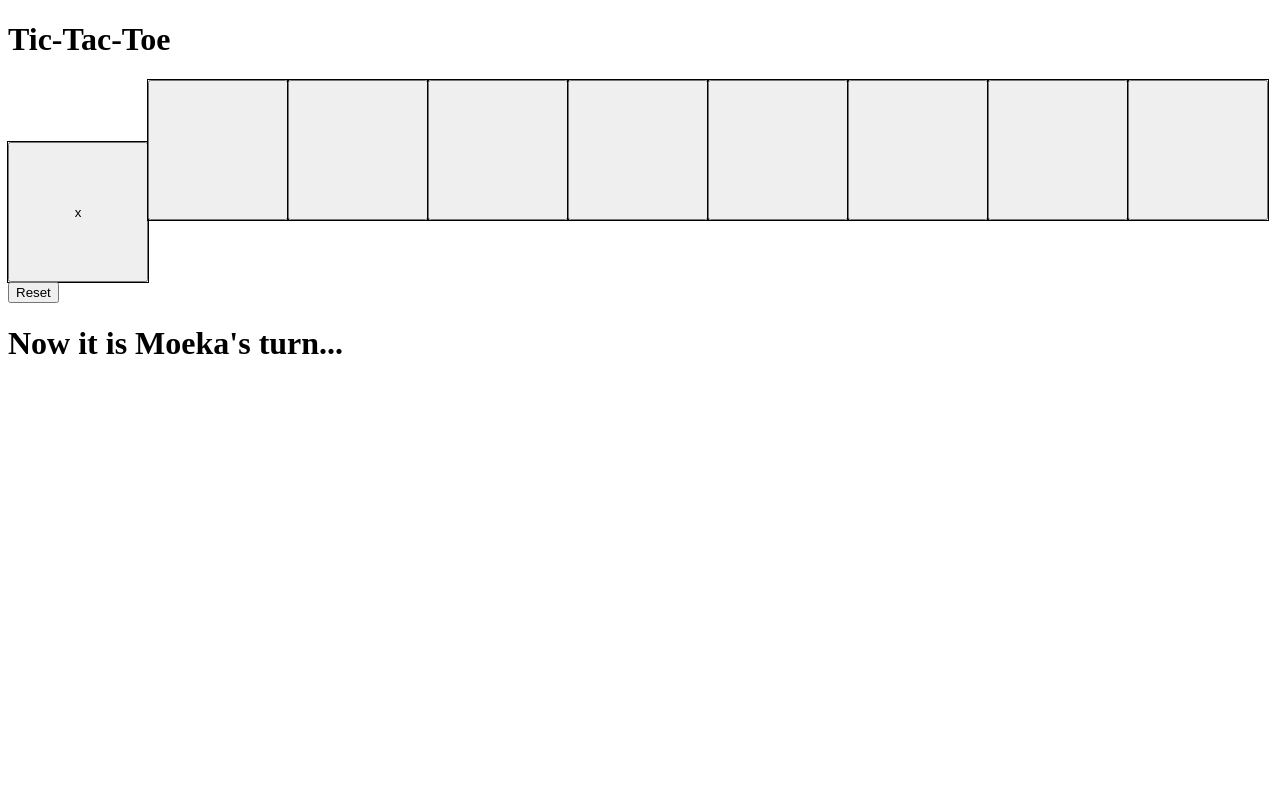
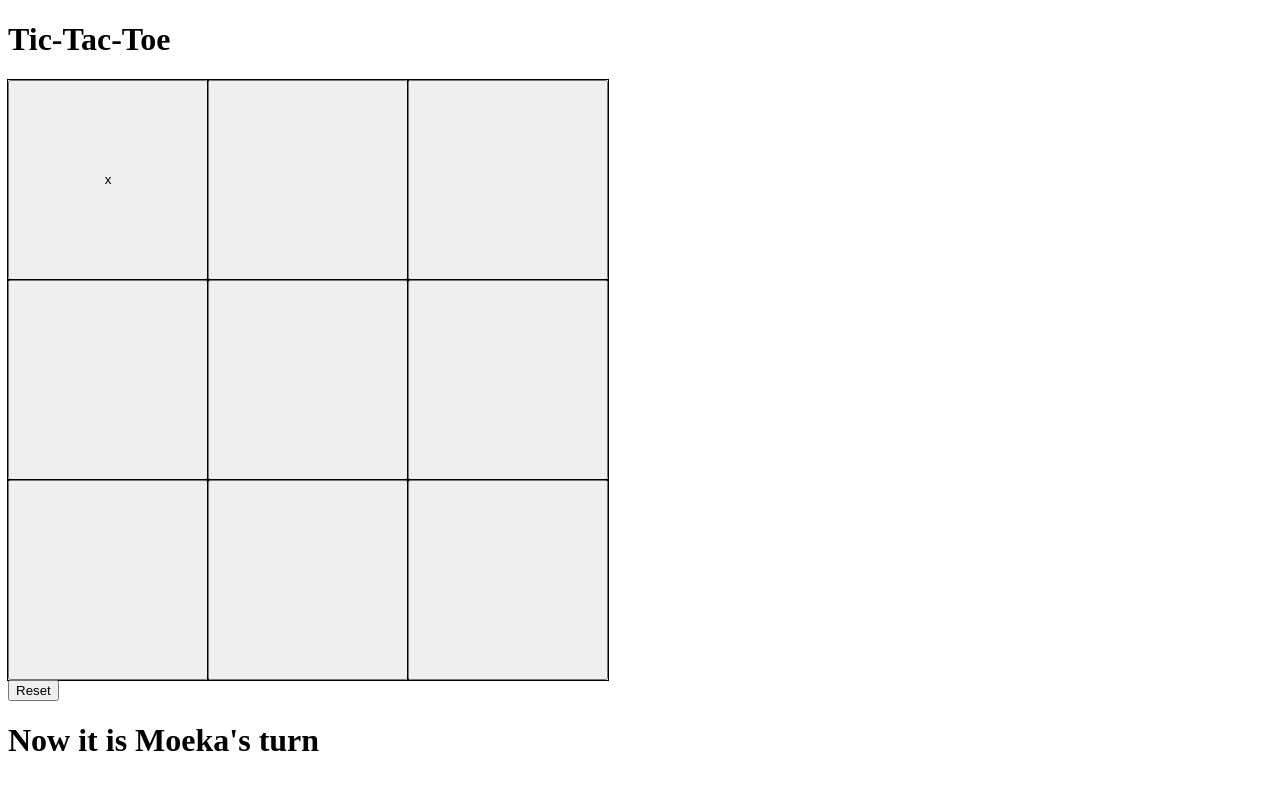
Before and after one commit to ryiing/pr-tictactoe, a plain HTML site: page index.html in a window 1280 px wide. Both pictures are taken after a click on the button 78 px from the left and 149 px from the top of the page. Drawn offline with Linux system fonts and the light colour scheme.

Commit message:
structure finished

```diff
--- a/index.html
+++ b/index.html
@@ -12,9 +12,9 @@
 		</header>
 
 		<div class="gameboard" id="gameboard"></div>
-		<button class="reset">Reset</button>
+		<button class="reset" id="reset">Reset</button>
 		<div class="container">
-			<h1 class="playerturn" id="playerturn">Player1 Starts with X!</h1>
+			<h1 class="playerturn" id="playerturn">Ryan Starts with X!</h1>
 		</div>
 
 		<script src="javascript.js"></script>
--- a/javascript.js
+++ b/javascript.js
@@ -13,7 +13,6 @@ const board = (() => {
     const setCell = (index, player) => {
         if(board[index] == '') {
             board[index] = player.marker;
-            gameController.switchPlayer();
         }
         else {
             return;
@@ -24,53 +23,90 @@ const board = (() => {
         return board[index];
     };
 
+    const reset = () => {
+        for(let i = 0; i < board.length; i++) {
+            board[i] = '';
+        }
+    }
+
     return {
-        getBoard, setCell, getCell
+        getBoard, setCell, getCell, reset
     };
 })();
 
  const gameController = (() => {
     let player1 = createPlayer('Ryan', 'x');
     let player2 = createPlayer('Moeka', 'o');
+    let isOver = false;
+    let round = 0;
 
     let activePlayer = player1;
 
     const getActivePlayer = () => {
         return activePlayer;
-    }
+    };
 
     const switchPlayer = () => {
         activePlayer = activePlayer === player1 ? player2 : player1;
-        console.log('player switched');
     };
 
     const playRound = (index) => {
+        console.log(round);
         console.log('Marking cell');
         board.setCell(index, activePlayer);
+        if(checkWin()) {
+            isOver = true;
+            displayController.updateWinner(activePlayer.name);
+            return;
+        }
+        if (round == 8) {
+            isOver = true;
+            displayController.updateTie();
+            return;
+        }
+        else {
+            switchPlayer();
+            displayController.updateMessage(activePlayer.name);
+        };
+        round++;
     }
 
-    const printNewRound = () => {
-        console.log(`now it is ${activePlayer.name}'s turn!`);
+    const isGameOver = () => {
+        return isOver;
+    };
+
+    const checkWin = () => {
+        const currentBoard = board.getBoard();
+        const winCondition = [
+            [0, 1, 2], //rows
+            [3, 4, 5],
+            [6, 7, 8],
+            [0, 3, 6], //columns
+            [1, 4, 7],
+            [2, 5, 8],
+            [0, 4, 8], //diagnols
+            [2, 4, 6],
+        ];
+        for (let condition of winCondition) {
+            const [a, b, c] = condition;
+            if(currentBoard[a] !== "" && currentBoard[a] == currentBoard[b] && currentBoard[b] == currentBoard[c]){
+                return true;
+            }
+        }
+    };
+
+    const reset = () => {
+        activePlayer = player1;
+        isOver = false;
+        round = 0;
     }
 
-    const checkWin = () => {
-        const winCondition = [
-            [0,1,2],
-            [3,4,5],
-            [6,7,8],
-            [0,3,6],
-            [1,4,7],
-            [2,5,8],
-            [0,4,8],
-            [2,4,6]
-        ]
-
-
-
+    const getRound = () => {
+        return round;
     }
 
     return {
-        playRound, getActivePlayer,switchPlayer
+        playRound, getActivePlayer,switchPlayer, checkWin, isGameOver, getRound, reset
     }
 })();
 
@@ -82,25 +118,65 @@ const displayController = (() => {
     const updateScreen = (() => {
         gameBoardDiv.textContent = ''; //clear board
         const screenboard = board.getBoard();
-        const currentPlayer = gameController.getActivePlayer();
-
-        playerTurnDiv.textContent = `Now it is ${currentPlayer.name}'s turn...`
 
         screenboard.forEach((e, index) => {
             const cellButton = document.createElement('button');
             cellButton.classList.add("cell");
             cellButton.textContent = board.getCell(index);
             cellButton.addEventListener('click', () => {
-                board.setCell(index, currentPlayer);
-                gameController.playRound(index);
-                updateScreen();
+                if (gameController.isGameOver() == true || cellButton.textContent !== ''){
+                    return;
+                }
+                else {
+                    gameController.playRound(index);
+                    updateScreen();
+                }
             });
-
             gameBoardDiv.appendChild(cellButton);
         });
 
+        resetButton.addEventListener('click', () => {
+            reset();
+        });
 
     });
 
+    const updateMessage = (text) => {
+        playerTurnDiv.textContent = `Now it is ${text}'s turn`;
+    }
+
+    const updateWinner = (text) => {
+        playerTurnDiv.textContent = `The winner is ${text}`;
+    }
+
+    const resetMessage = () => {
+        playerTurnDiv.textContent = `Ryan Starts with X!`;
+    }
+
+    const updateTie = () => {
+        playerTurnDiv.textContent = 'Its a tie!';
+    }
+
+    const reset = () => {
+        console.log('reset!');
+        board.reset();
+        gameController.reset();
+        resetMessage();
+        updateBoard();
+    }
+
+    const updateBoard = () => {
+        cells = document.getElementsByClassName("cell");
+        for(let i=0; i < cells.length; i++){
+            cells[i].textContent = board.getCell(i);
+        }
+    };
+
+    // currentPlayer = gameController.getActivePlayer();
+    // playerTurnDiv.textContent = `${currentPlayer.name} starts with X!`;
     updateScreen();
+
+    return {
+        updateMessage, updateWinner, updateTie
+    }
 })();
--- a/style.css
+++ b/style.css
@@ -3,7 +3,14 @@ button {
 }
 
 .cell {
-    height: 140px;
-    width: 140px;
     outline: 1px solid black;
+    height: 200px;
 }
+
+.gameboard {
+    display: grid;
+    width: 600px;
+    height: 600px;
+    grid-template-columns: 1fr 1fr 1fr;
+    width: ;
+}
```
